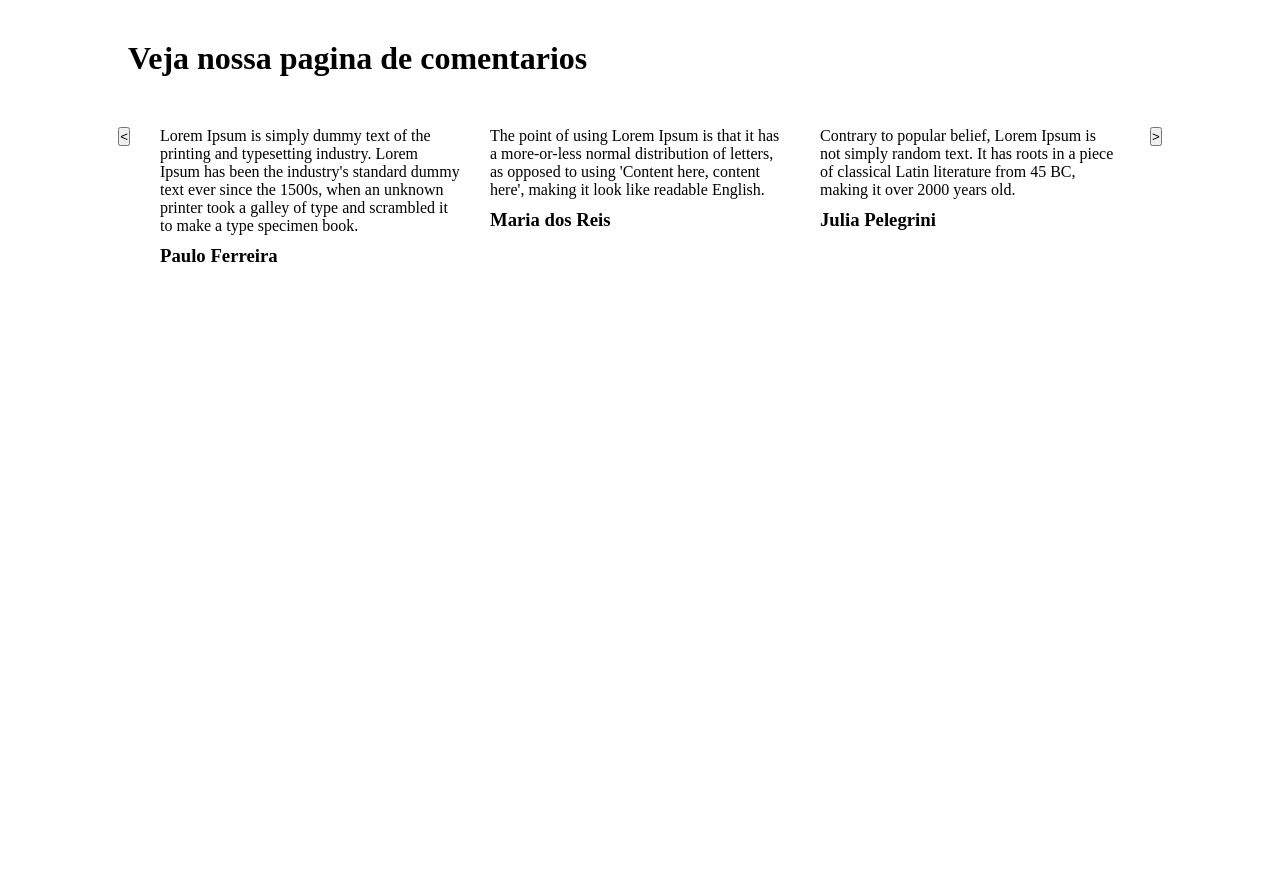
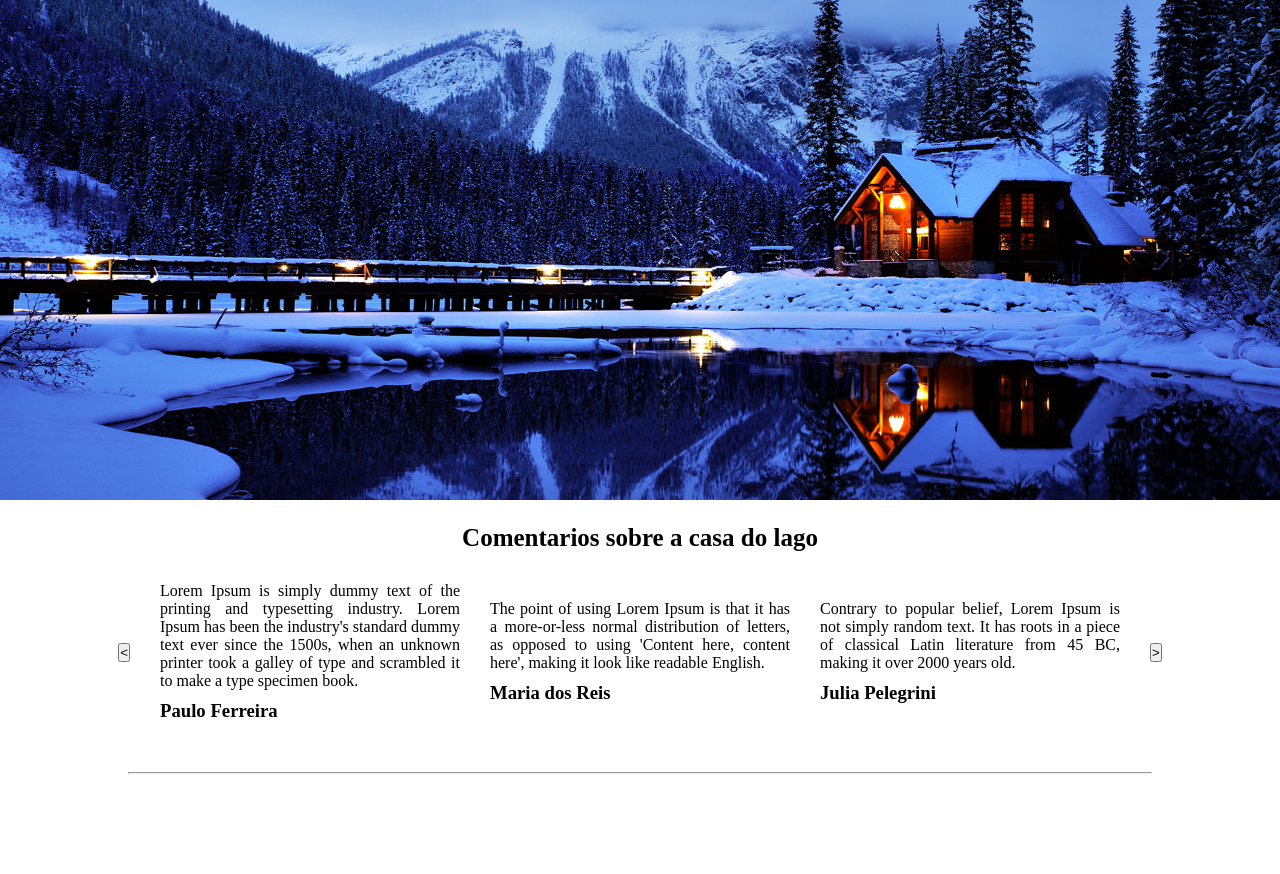
Before and after one commit to Nickolaz1/primeiro-projeto-php, a PHP site: page / in a window 1280 px wide. Before the commit the page ends 262 px from the top, so only its background shows below. Run offline with PHP 8.4, Linux system fonts and the light colour scheme.

Commit message:
contexto e imagem

```diff
--- a/css/styles.css
+++ b/css/styles.css
@@ -1,6 +1,10 @@
 *{
     margin: 0;
     padding: 0;
+}
+
+body{
+    margin-bottom: 100px;
 }
 
 .container{
@@ -9,14 +13,17 @@
 }
 
 h1{
-    margin-top: 40px;
-    margin-bottom: 50px;
+    margin-top: 20px;
+    margin-bottom: 30px;
+    font-size: 25px;
+    text-align: center;
 }
 
 .coments-container{
     display: flex;
     gap: 30px;
     justify-content: center;
+    align-items: center;
     width: 100%;
 }
 
@@ -28,4 +35,9 @@ h1{
 
 .coments p{
     width: 300px;
+    text-align: justify;
 }
+
+.line{
+    margin-top: 50px;
+}
--- a/index.php
+++ b/index.php
@@ -41,8 +41,13 @@ if(isset($_POST['value'])){
     <link rel="stylesheet" href="css/styles.css">
 </head>
 <body>
+
+    <img style="width: 100%; height: 500px;" src="img/paisagem.jpg" alt="Casa do lago no inverno">
+
     <div class="container">
-        <h1>Veja nossa pagina de comentarios</h1>
+
+        <h1>Comentarios sobre a casa do lago</h1>
+
         <div class="coments-container">
             <form action="index.php" method="post">
                 <?php
@@ -101,6 +106,7 @@ if(isset($_POST['value'])){
                 <input type="submit" value=">">
             </form>
         </div>
+        <hr class="line">
     </div>
 </body>
 </html>
```
Also changed, not shown: img/paisagem.jpg (added).
